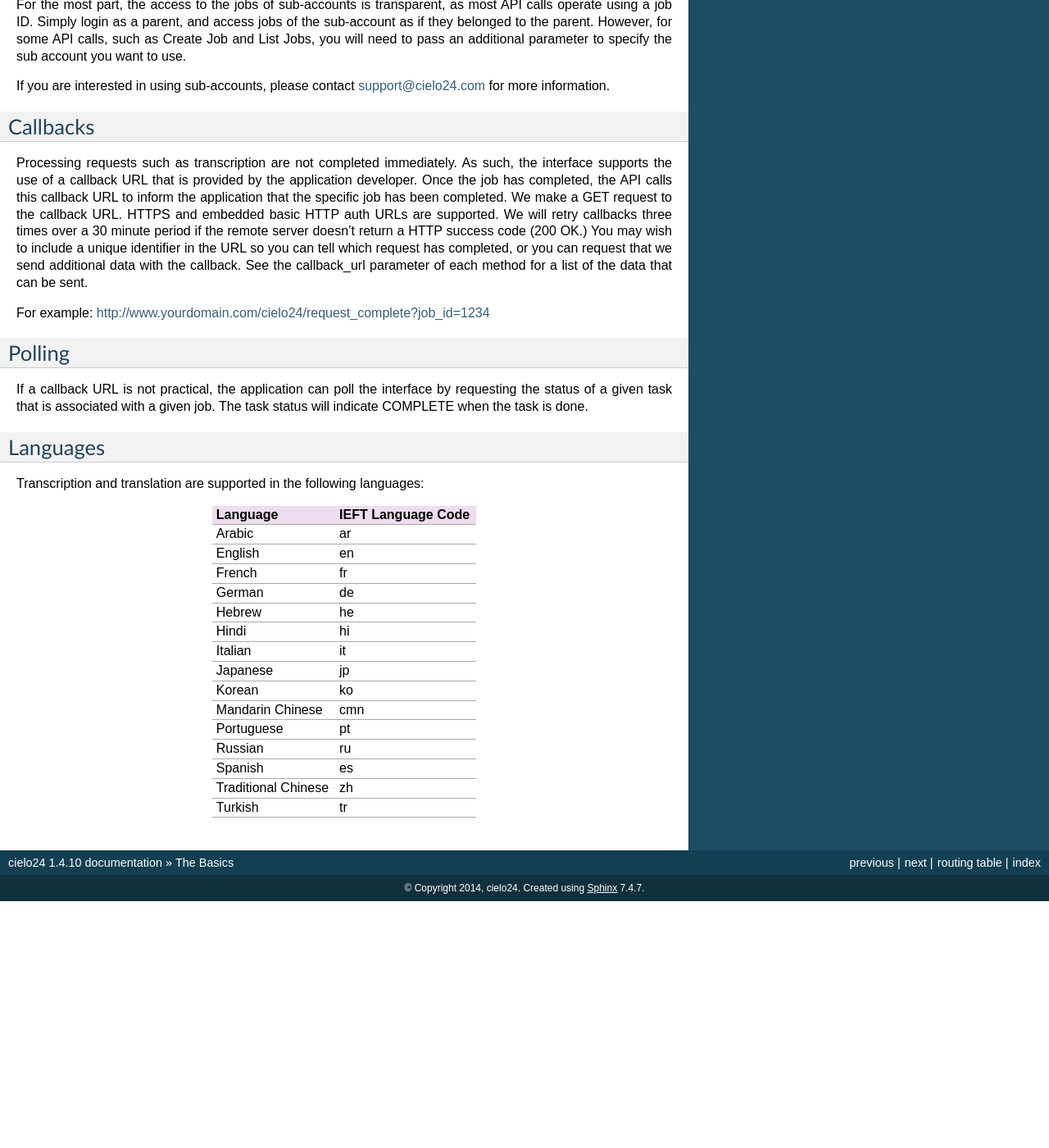
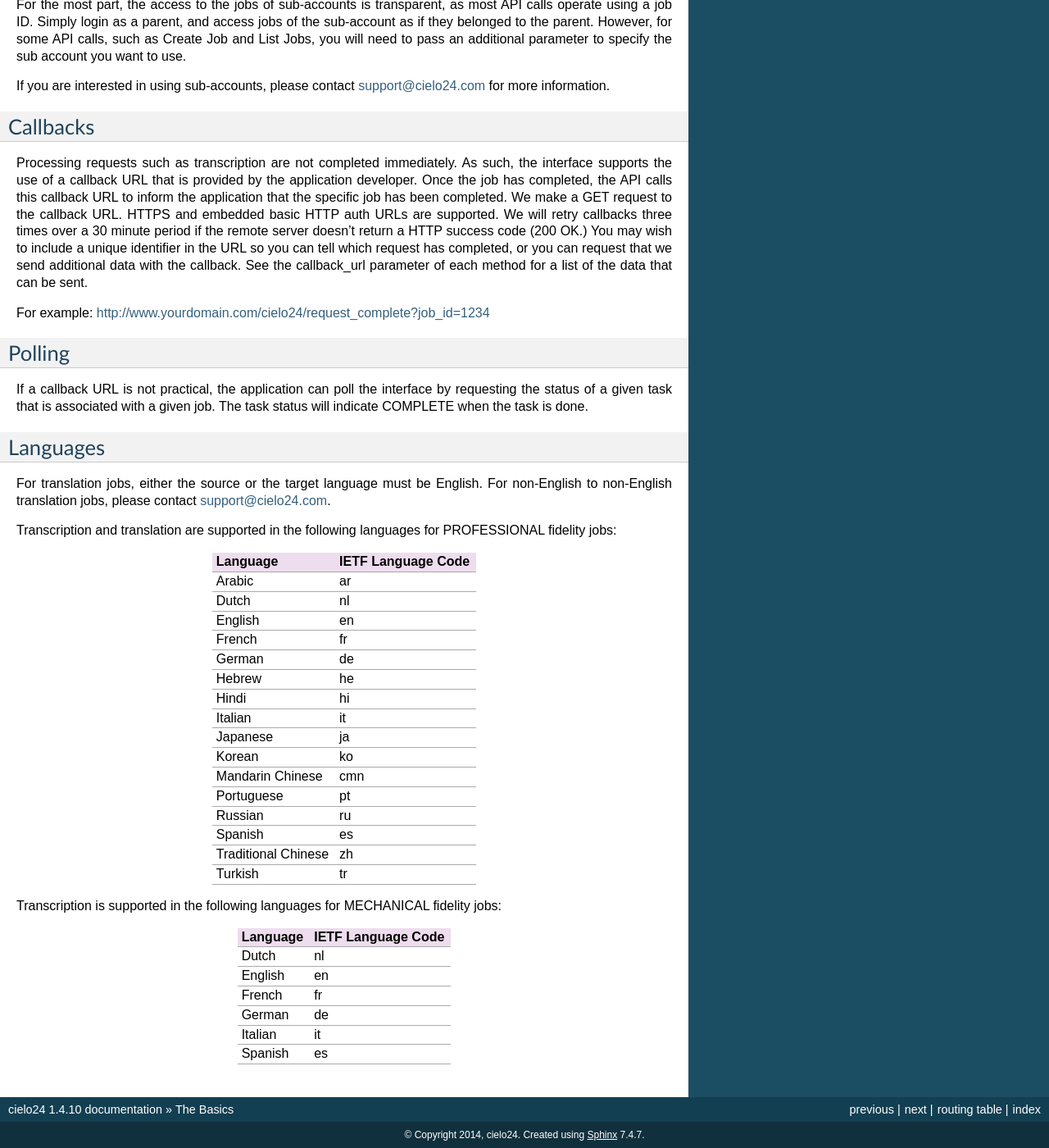
Before and after one commit to cielo24/Docs, a Sphinx documentation site: the page built from api/source/basics.rst, in a window 1280 px wide and 1400 px high, scrolled down 920 px. Shown: the whole window at 82% size. Built offline with Sphinx 7.4.7, drawn with Linux system fonts in a browser that asks for light colours; before the commit the page ends 2019 px from its top, so only the background shows below that.

Commit message:
CLC-1258: Update support languages section

```diff
--- a/api/source/basics.rst
+++ b/api/source/basics.rst
@@ -70,12 +70,16 @@ If a callback URL is not practical, the application can poll the interface by re
 Languages
 ---------
 
-Transcription and translation are supported in the following languages:
+For translation jobs, either the source or the target language must be English. For non-English to non-English translation jobs, please contact `support@cielo24.com <mailto:support@cielo24.com>`_.
+
+Transcription and translation are supported in the following languages for PROFESSIONAL fidelity jobs:
 
 +---------------------+--------------------+
-| Language            | IEFT Language Code |
+| Language            | IETF Language Code |
 +=====================+====================+
 | Arabic              | ar                 |
++---------------------+--------------------+
+| Dutch               | nl                 |
 +---------------------+--------------------+
 | English             | en                 |
 +---------------------+--------------------+
@@ -89,7 +93,7 @@ Transcription and translation are supported in the following languages:
 +---------------------+--------------------+
 | Italian             | it                 |
 +---------------------+--------------------+
-| Japanese            | jp                 |
+| Japanese            | ja                 |
 +---------------------+--------------------+
 | Korean              | ko                 |
 +---------------------+--------------------+
@@ -105,3 +109,21 @@ Transcription and translation are supported in the following languages:
 +---------------------+--------------------+
 | Turkish             | tr                 |
 +---------------------+--------------------+
+
+Transcription is supported in the following languages for MECHANICAL fidelity jobs:
+
++---------------------+--------------------+
+| Language            | IETF Language Code |
++=====================+====================+
+| Dutch               | nl                 |
++---------------------+--------------------+
+| English             | en                 |
++---------------------+--------------------+
+| French              | fr                 |
++---------------------+--------------------+
+| German              | de                 |
++---------------------+--------------------+
+| Italian             | it                 |
++---------------------+--------------------+
+| Spanish             | es                 |
++---------------------+--------------------+
```
